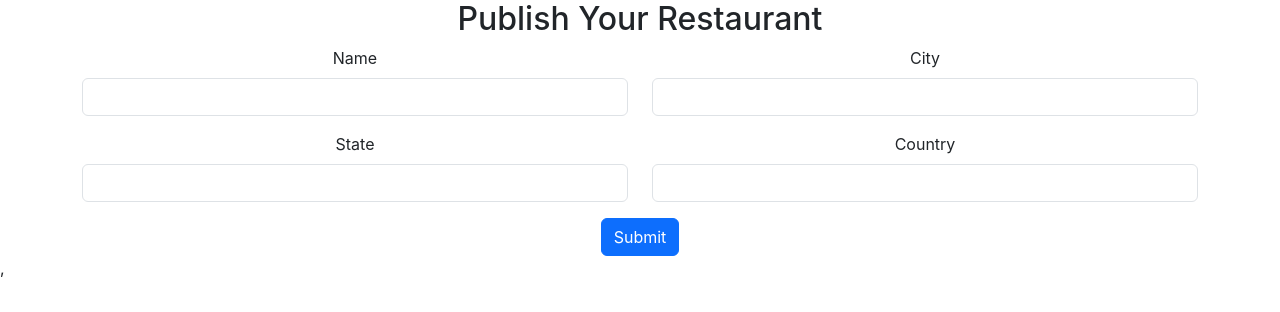
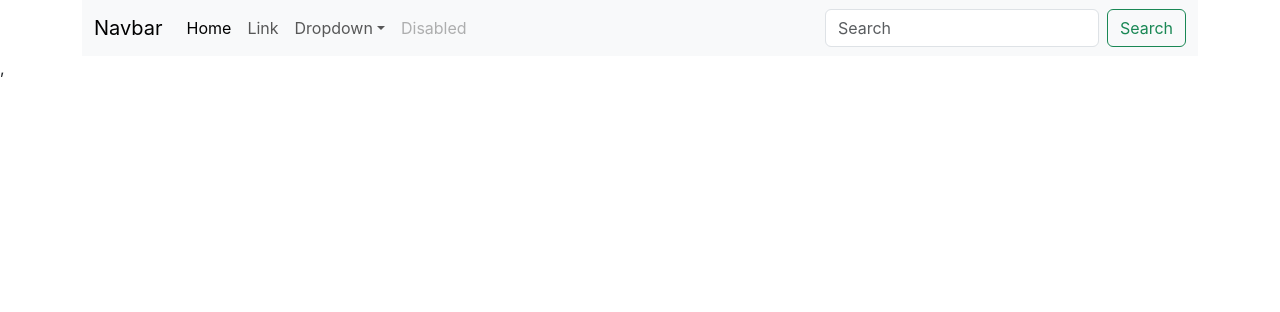
Before and after one commit to digikullReact/reduxthunkoctober2023, a React (Create React App) app: page / in a window 1280 px wide. Shown: the top 312 px of the page. Built offline with nearby package versions, Linux system fonts and the light colour scheme.

Commit message:
delete and read o[eration

```diff
--- a/package.json
+++ b/package.json
@@ -11,6 +11,7 @@
     "react": "^18.2.0",
     "react-dom": "^18.2.0",
     "react-redux": "^9.1.0",
+    "react-router-dom": "^6.22.3",
     "react-scripts": "5.0.1",
     "web-vitals": "^2.1.4"
   },
--- a/src/App.js
+++ b/src/App.js
@@ -1,11 +1,21 @@
 import logo from './logo.svg';
 import './App.css';
 import Restaurant from './components/Restaurant';
+import { Outlet } from 'react-router-dom';
+import Navbar from './components/Navbar';
+
 
 function App() {
   return (
-    <div className="App">
-     <Restaurant/>
+    <div className="container">
+      <Navbar/>
+      <div className='row'>
+        <div className='col-md-6 offset-3'>
+        <Outlet />
+        </div>
+
+      </div>
+
     </div>
   );
 }
--- /dev/null
+++ b/src/components/Alert.js
@@ -0,0 +1,11 @@
+import React from 'react'
+
+const Alert = ({type}) => {
+  return (
+    <div className={ `alert ${type.type}` } role="alert">
+ {type.message}
+</div>
+  )
+}
+
+export default Alert
--- /dev/null
+++ b/src/components/List.js
@@ -0,0 +1,73 @@
+import React,{useEffect, useState} from 'react'
+import { listRestaurants,deleteRestaurant } from '../thunks/restauranthunk'
+import { useDispatch,useSelector } from 'react-redux'
+import Pagination from './Pagination';
+
+
+const List = () => {
+  const dispatch=useDispatch();
+  const restaurantsList=useSelector(state=>state.restaurantReducer.list)
+  const total=useSelector(state=>state.restaurantReducer.totalRecords)
+  const [deleted,setisDeleted]=useState(false);
+
+useEffect(()=>{
+
+  dispatch(listRestaurants());
+  // here we will call the api
+
+},[deleted])
+const clickHandler=(pageNumber)=>{
+  dispatch(listRestaurants(pageNumber));
+
+}
+
+const deleteHandler=(id)=>{
+  dispatch( deleteRestaurant(id)).then(result=>{
+    setisDeleted(!deleted);
+
+
+  }).catch(err=>{
+    console.log(err);
+  })
+
+}
+
+  return (
+    <table className="table table-striped table-hover">
+  <thead>
+    <tr>
+      <th scope="col">#</th>
+      <th scope="col">Name</th>
+      <th scope="col">City</th>
+      <th scope="col">State</th>
+      <th scope="col">Country</th>
+      <th scope="col">CreatedAt</th>
+      <th scope="col">Delete</th>
+
+    </tr>
+  </thead>
+  <tbody>
+    {
+      restaurantsList.map(ele=>(
+        <tr>
+        <th scope="row">{ele.id}</th>
+        <td>{ele.attributes.name}</td>
+        <td>{ele.attributes.city}</td>
+        <td>{ele.attributes.state}</td>
+        <td>{ele.attributes.country}</td>
+        <td>{ele.attributes.createdAt}</td>
+        <td><button type="button" class="btn btn-dark" onClick={()=>deleteHandler(ele.id)}>Delete</button></td>
+      </tr>
+
+      ))
+    }
+
+
+  </tbody>
+  <Pagination total={total} limit={5} handler={clickHandler}/>
+</table>
+
+  )
+}
+
+export default List
--- /dev/null
+++ b/src/components/Navbar.js
@@ -0,0 +1,44 @@
+import React from 'react'
+
+const Navbar = () => {
+  return (
+    <nav className="navbar navbar-expand-lg bg-body-tertiary">
+    <div className="container-fluid">
+      <a className="navbar-brand" href="#">Navbar</a>
+      <button className="navbar-toggler" type="button" data-bs-toggle="collapse" data-bs-target="#navbarSupportedContent" aria-controls="navbarSupportedContent" aria-expanded="false" aria-label="Toggle navigation">
+        <span className="navbar-toggler-icon"></span>
+      </button>
+      <div className="collapse navbar-collapse" id="navbarSupportedContent">
+        <ul className="navbar-nav me-auto mb-2 mb-lg-0">
+          <li className="nav-item">
+            <a className="nav-link active" aria-current="page" href="#">Home</a>
+          </li>
+          <li className="nav-item">
+            <a className="nav-link" href="#">Link</a>
+          </li>
+          <li className="nav-item dropdown">
+            <a className="nav-link dropdown-toggle" href="#" role="button" data-bs-toggle="dropdown" aria-expanded="false">
+              Dropdown
+            </a>
+            <ul className="dropdown-menu">
+              <li><a className="dropdown-item" href="#">Action</a></li>
+              <li><a className="dropdown-item" href="#">Another action</a></li>
+              <li><hr className="dropdown-divider"/></li>
+              <li><a className="dropdown-item" href="#">Something else here</a></li>
+            </ul>
+          </li>
+          <li className="nav-item">
+            <a className="nav-link disabled" aria-disabled="true">Disabled</a>
+          </li>
+        </ul>
+        <form className="d-flex" role="search">
+          <input className="form-control me-2" type="search" placeholder="Search" aria-label="Search"/>
+          <button className="btn btn-outline-success" type="submit">Search</button>
+        </form>
+      </div>
+    </div>
+  </nav>
+  )
+}
+
+export default Navbar
--- /dev/null
+++ b/src/components/Pagination.js
@@ -0,0 +1,25 @@
+import React, { useState } from 'react'
+
+const Pagination = ({total,limit,handler}) => {
+   let elems= Array.from(Array(Math.ceil(total/limit)).keys())
+    const [elements,setelement]=useState(elems)
+  return (
+    <nav aria-label="Page navigation example">
+  <ul className="pagination">
+    {
+        elems.map(ele=>(
+
+    <li className="page-item" onClick={()=>handler(ele+1)}><a className="page-link" href="#">{ele+1}</a></li>
+
+
+
+        ))
+    }
+
+
+  </ul>
+</nav>
+  )
+}
+
+export default Pagination
--- a/src/components/Restaurant.js
+++ b/src/components/Restaurant.js
@@ -1,9 +1,11 @@
 import React ,{useState} from 'react'
 import {createRestaurants} from "../thunks/restauranthunk";
 import { useDispatch } from 'react-redux';
+import Alert from './Alert';
 
 const Restaurant = () => {
   const dispatch=  useDispatch()
+  const [alertType,setAlertType]=useState()
     const [state,setState]=useState({
         name:"",
         city:"",
@@ -17,36 +19,57 @@ const Restaurant = () => {
     }
 
     const handleClick=()=>{
-        dispatch(createRestaurants(state))
+        dispatch(createRestaurants(state)).then(result=>{
+          setAlertType({type:"alert-primary",message:"Restaurant Created SuccessFully"})
+          setState({
+            name:"",
+            city:"",
+            country:"",
+            state:""
+        })
+
+          setTimeout(()=>{
+            setAlertType(undefined)
+
+          },2000)
+
+
+        }).catch(err=>{
+          console.log(err);
+        })
 
     }
   return (
-    <div className="container">
+    <div >
       <h2>Publish Your Restaurant</h2>
+      {
+        alertType? <Alert type={alertType}/>:""
+      }
+
       <form>
         <div className="row">
           <div className="col-md-6">
             <div className="mb-3">
               <label htmlFor="firstName" className="form-label"> Name</label>
-              <input type="text" className="form-control"  name='name' onChange={handleChange} />
+              <input type="text" className="form-control"  value={state.name} name='name' onChange={handleChange} />
             </div>
           </div>
           <div className="col-md-6">
             <div className="mb-3">
               <label htmlFor="lastName" className="form-label">City</label>
-              <input type="text" className="form-control" name='city' onChange={handleChange} />
+              <input type="text" className="form-control" value={state.city} name='city' onChange={handleChange} />
             </div>
           </div>
           <div className="col-md-6">
             <div className="mb-3">
               <label htmlFor="email" className="form-label">State</label>
-              <input type="text" className="form-control"  name='state' onChange={handleChange} />
+              <input type="text" className="form-control"  value={state.state} name='state' onChange={handleChange} />
             </div>
           </div>
           <div className="col-md-6">
             <div className="mb-3">
               <label htmlFor="phone" className="form-label">Country</label>
-              <input type="tel" className="form-control" name='country' onChange={handleChange} />
+              <input type="tel" className="form-control" value={state.country} name='country' onChange={handleChange} />
             </div>
           </div>
         </div>
--- a/src/index.js
+++ b/src/index.js
@@ -5,13 +5,37 @@ import App from './App';
 import reportWebVitals from './reportWebVitals';
 import {store} from "./store/store";
 import { Provider } from 'react-redux'
+import {
+  createBrowserRouter,
+  RouterProvider,
+} from "react-router-dom";
+import Restaurant from './components/Restaurant';
+import List from './components/List';
 
+
+const router = createBrowserRouter([
+  {
+    path: "/",
+    element:<App /> ,
+    children:[
+      {
+        path: "create",
+        element:<Restaurant/> ,
+      },
+      {
+        path: "list",
+        element:<List/> ,
+      }
+
+    ]
+  },
+]);
 
 const root = ReactDOM.createRoot(document.getElementById('root'));
 root.render(
   <React.StrictMode>
   <Provider store={store}>
-    <App />
+  <RouterProvider router={router} />
   </Provider>,
   </React.StrictMode>
 );
--- a/src/slices/restaurantcrud.js
+++ b/src/slices/restaurantcrud.js
@@ -1,9 +1,11 @@
 import { createSlice } from '@reduxjs/toolkit'
 
-import {createRestaurants} from "../thunks/restauranthunk";
+import {createRestaurants, deleteRestaurant, listRestaurants} from "../thunks/restauranthunk";
 
 const initialState = {
-    list:[]
+    list:[],
+    totalRecords:0,
+    addResponse:{}
   }
 
   export const restaurantSlice = createSlice({
@@ -17,15 +19,22 @@ const initialState = {
         // if you have some api operations you can comfigure in extraReducers
 
         builder.addCase(createRestaurants.fulfilled,(state,action)=>{
-          debugger;
+          //state.addResponse={id:action.payload.id}
 
 
         }).addCase(createRestaurants.rejected,(state,action)=>{
-          debugger;
+          //state.addResponse={id:null,error:action.payload}
 
         }).addCase(createRestaurants.pending,(state,action)=>{
-          debugger;
 
+
+        }).addCase(listRestaurants.fulfilled,(state,action)=>{
+
+          state.list=action.payload.data
+          state.totalRecords=action.payload.meta.pagination.total
+
+        }).addCase(deleteRestaurant.fulfilled,(state,action)=>{
+          console.log("Deleted");
         })
 
     }
--- a/src/thunks/restauranthunk.js
+++ b/src/thunks/restauranthunk.js
@@ -12,3 +12,23 @@ export const createRestaurants=createAsyncThunk(
 
       },
 )
+
+export const listRestaurants=createAsyncThunk(
+    "restaurant/listRestaurants",
+    async (page=1) => {
+        // We will make api call with axios
+       let result= await axios.get(`http://localhost:1337/api/restaurants?pagination[page]=${page}&pagination[pageSize]=5`);
+       return result.data;
+
+      },
+)
+
+export const deleteRestaurant=createAsyncThunk(
+    "restaurant/deleteRestaurants",
+    async (id) => {
+        // We will make api call with axios
+       let result= await axios.delete(`http://localhost:1337/api/restaurants/${id}`);
+       return result.data;
+
+      },
+)
```
Also changed, not shown: 1 other file (tests, documents, lock files or other folders).
